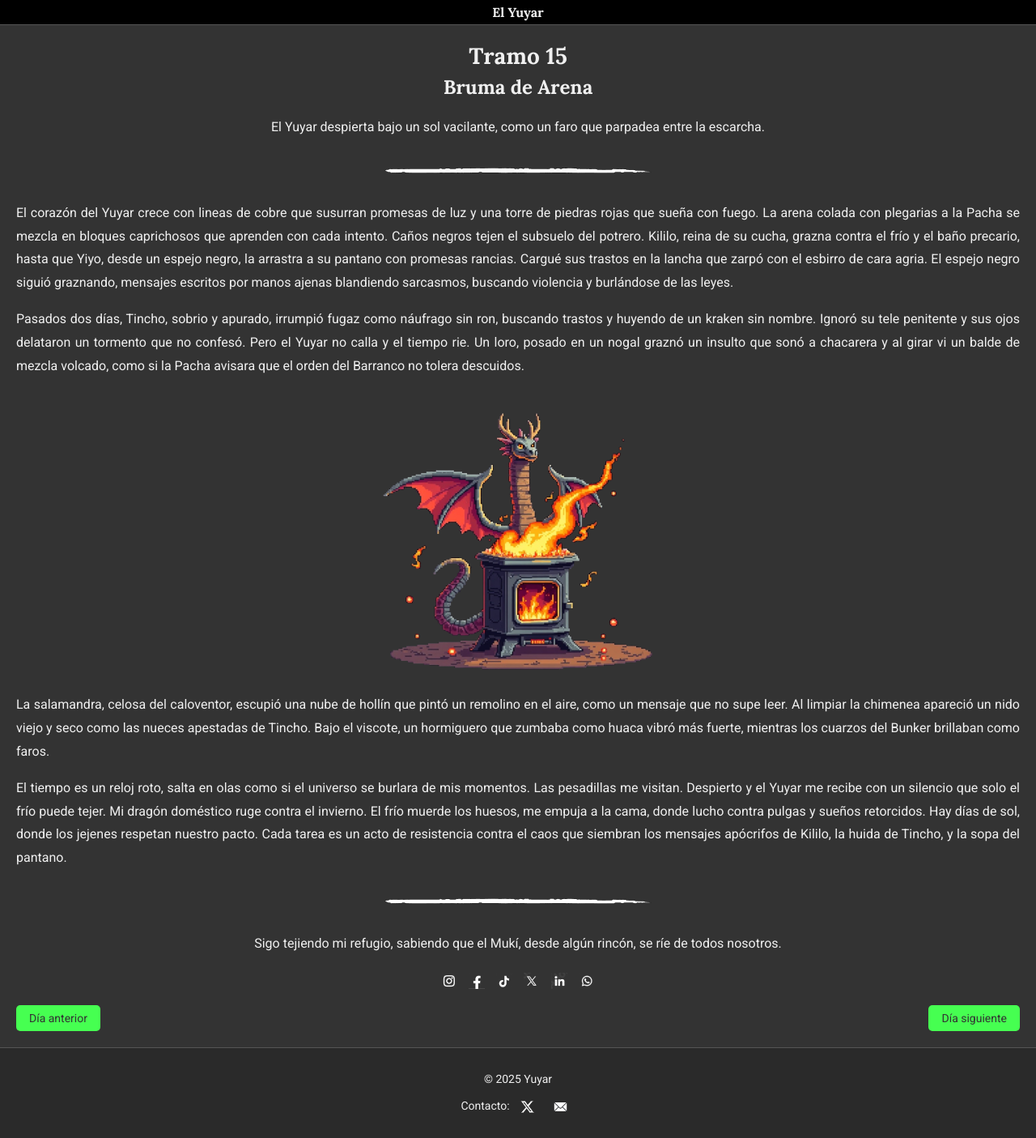
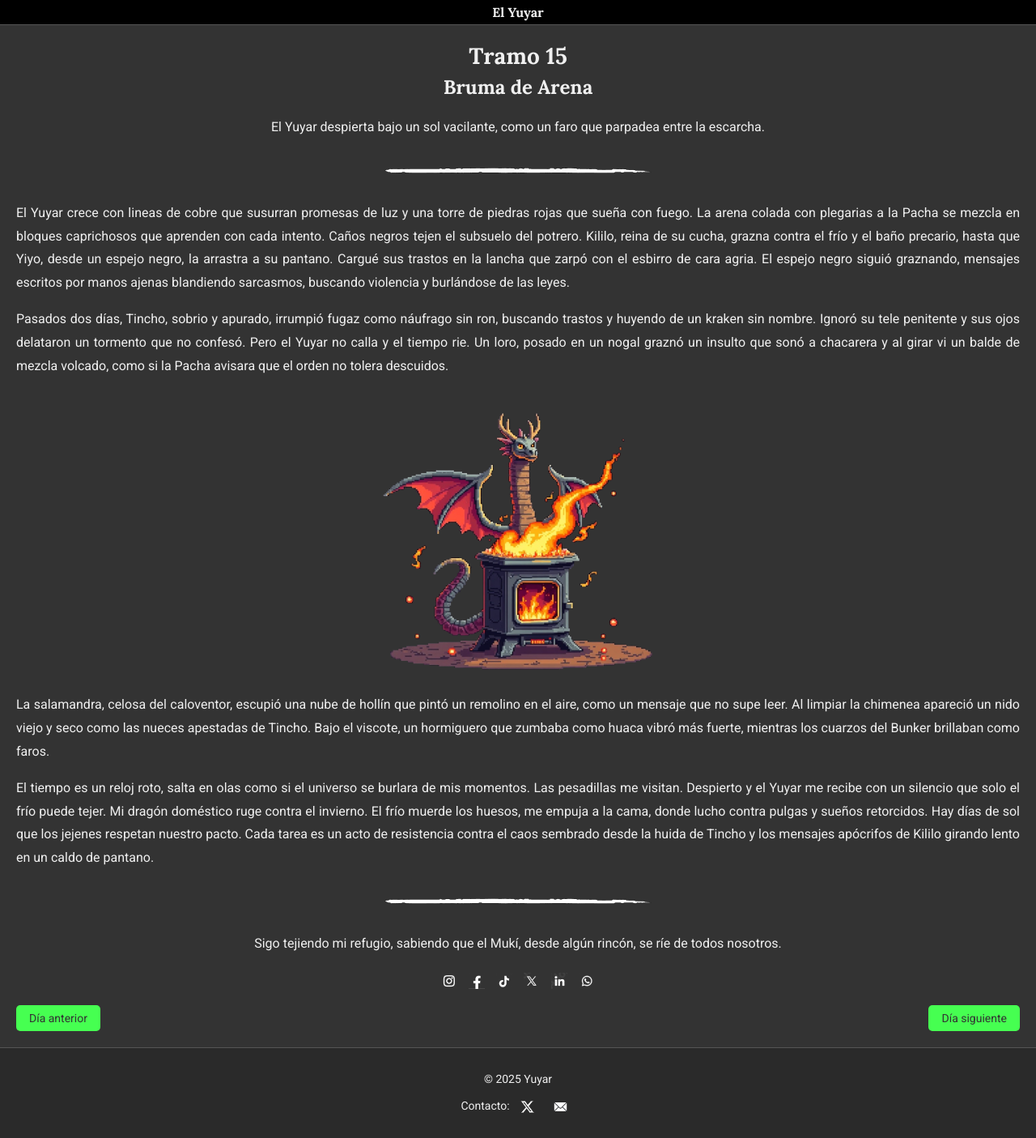
Before and after one commit to mesquele/paqocuaternion.github.io, a Jekyll site: the page built from _posts/2025-03-09-Tramo-15-Bruma-de-Arena.md, in a window 1280 px wide. Shown: the whole page at 81% size. Built offline with Jekyll 4.4.1, drawn with Linux system fonts in a browser that asks for light colours.

Commit message:
Post Tramo 15 - Bruma de Arena - Corrección 1

```diff
--- a/_posts/2025-03-09-Tramo-15-Bruma-de-Arena.md
+++ b/_posts/2025-03-09-Tramo-15-Bruma-de-Arena.md
@@ -9,17 +9,17 @@ date: 2024-03-09 13:00
 
 <img src="/assets/images/separador.png" alt="Separador" style="display: block; margin: 20px auto;">
 
-El corazón del Yuyar crece con lineas de cobre que susurran promesas de luz y una torre de piedras rojas que sueña con fuego. La arena colada con plegarias a la Pacha se mezcla en bloques caprichosos que aprenden con cada intento. Caños negros tejen el subsuelo del potrero. Kililo, reina de su cucha, grazna contra el frío y el baño precario, hasta que Yiyo, desde un espejo negro, la arrastra a su pantano con promesas rancias. Cargué sus trastos en la lancha que zarpó con el esbirro de cara agria. El espejo negro siguió graznando, mensajes escritos por manos ajenas blandiendo sarcasmos, buscando violencia y burlándose de las leyes.
+El Yuyar crece con lineas de cobre que susurran promesas de luz y una torre de piedras rojas que sueña con fuego. La arena colada con plegarias a la Pacha se mezcla en bloques caprichosos que aprenden con cada intento. Caños negros tejen el subsuelo del potrero. Kililo, reina de su cucha, grazna contra el frío y el baño precario, hasta que Yiyo, desde un espejo negro, la arrastra a su pantano. Cargué sus trastos en la lancha que zarpó con el esbirro de cara agria. El espejo negro siguió graznando, mensajes escritos por manos ajenas blandiendo sarcasmos, buscando violencia y burlándose de las leyes.
 <br>
 
-Pasados dos días, Tincho, sobrio y apurado, irrumpió fugaz como náufrago sin ron, buscando trastos y huyendo de un kraken sin nombre. Ignoró su tele penitente y sus ojos delataron un tormento que no confesó. Pero el Yuyar no calla y el tiempo rie. Un loro, posado en un nogal graznó un insulto que sonó a chacarera y al girar vi un balde de mezcla volcado, como si la Pacha avisara que el orden del Barranco no tolera descuidos.
+Pasados dos días, Tincho, sobrio y apurado, irrumpió fugaz como náufrago sin ron, buscando trastos y huyendo de un kraken sin nombre. Ignoró su tele penitente y sus ojos delataron un tormento que no confesó. Pero el Yuyar no calla y el tiempo rie. Un loro, posado en un nogal graznó un insulto que sonó a chacarera y al girar vi un balde de mezcla volcado, como si la Pacha avisara que el orden no tolera descuidos.
 
 <img src="/assets/images/salamandra.png" alt="Salamandra" style="display: block; margin: 20px auto;">
 
 La salamandra, celosa del caloventor, escupió una nube de hollín que pintó un remolino en el aire, como un mensaje que no supe leer. Al limpiar la chimenea apareció un nido viejo y seco como las nueces apestadas de Tincho. Bajo el viscote, un hormiguero que zumbaba como huaca vibró más fuerte, mientras los cuarzos del Bunker brillaban como faros.
 <br>
 
-El tiempo es un reloj roto, salta en olas como si el universo se burlara de mis momentos. Las pesadillas me visitan. Despierto y el Yuyar me recibe con un silencio que solo el frío puede tejer. Mi dragón doméstico ruge contra el invierno. El frío muerde los huesos, me empuja a la cama, donde lucho contra pulgas y sueños retorcidos. Hay días de sol, donde los jejenes respetan nuestro pacto. Cada tarea es un acto de resistencia contra el caos que siembran los mensajes apócrifos de Kililo, la huida de Tincho, y la sopa del pantano.
+El tiempo es un reloj roto, salta en olas como si el universo se burlara de mis momentos. Las pesadillas me visitan. Despierto y el Yuyar me recibe con un silencio que solo el frío puede tejer. Mi dragón doméstico ruge contra el invierno. El frío muerde los huesos, me empuja a la cama, donde lucho contra pulgas y sueños retorcidos. Hay días de sol que los jejenes respetan nuestro pacto. Cada tarea es un acto de resistencia contra el caos sembrado desde la huida de Tincho y los mensajes apócrifos de Kililo girando lento en un caldo de pantano.
 
 <img src="/assets/images/separador.png" alt="Separador" style="display: block; margin: 20px auto;">
 
```
